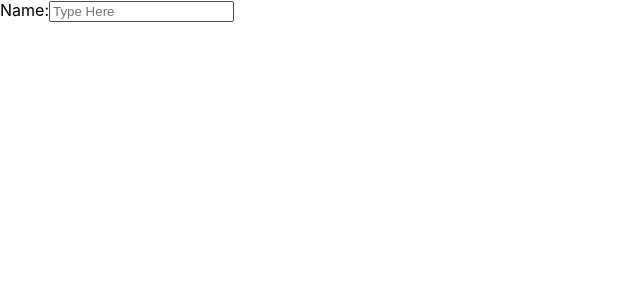
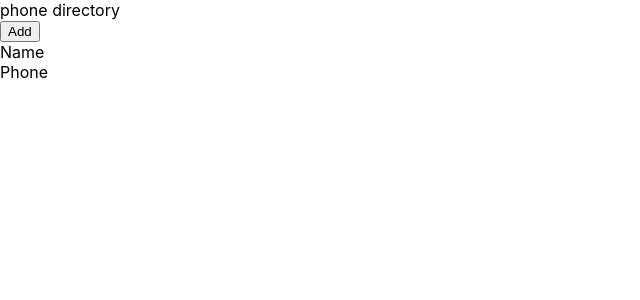
Before and after one commit to rishithabuggaveeti/phone-directory, a React (Create React App) app: page / in a window 1280 px wide. Shown: the top 300 px of the page, without its empty margins (0-640 px from the left). Built offline with nearby package versions, Linux system fonts and the light colour scheme.

Commit message:
Created 'Header' Component

```diff
--- a/src/App.js
+++ b/src/App.js
@@ -1,14 +1,15 @@
+import React from 'react';
+import Header from "./Header";
 function App() {
   return (
     <div>
-      {/* <div>phone directory</div>
+      <div>phone directory</div>
       <button>Add</button>
       <div>
         <span>Name</span> <br />
         <span>Phone</span>
-      </div> */}
-      <label htmlFor="name">Name:</label>
-      <input id="name" type="text" placeholder="Type Here" defaultvalue="Rishitha"/>
+      </div>
+
     </div>
   );
 }
--- /dev/null
+++ b/src/Header.js
@@ -0,0 +1,10 @@
+import React from 'react';
+const Header = function(){
+    return(
+        <div className='header'>
+            phone directory
+        </div>
+
+    )
+}
+export default Header;
```
